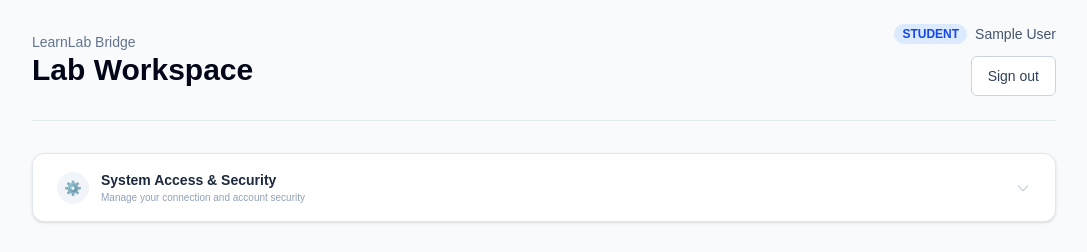
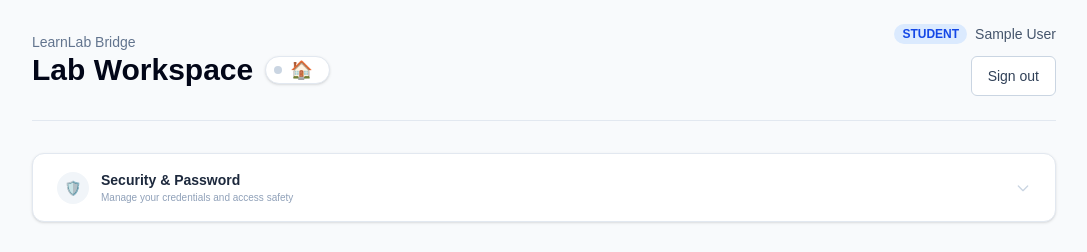
Before and after one commit to sboonstudio/llb-mwit-ds-tool, a Next.js app in the folder platform/apps/web/: page /dashboard in a window 1280 px wide. Shown: the top 252 px of the page, without its empty margins (96-1183 px from the left). Built offline with nearby package versions, Linux system fonts and the light colour scheme; no server answers; the database is empty; sample sign-in values are in the browser's storage.

Commit message:
feat: integrate connectivity status into header and refine security UI

```diff
--- a/platform/apps/web/src/app/dashboard/page.tsx
+++ b/platform/apps/web/src/app/dashboard/page.tsx
@@ -63,7 +63,42 @@ export default async function DashboardPage() {
         <div className="mb-8 flex flex-col justify-between gap-4 border-b border-slate-200 pb-6 sm:flex-row sm:items-center">
           <div>
             <p className="text-sm font-medium text-slate-500">LearnLab Bridge</p>
-            <h1 className="text-3xl font-semibold">Lab Workspace</h1>
+            <div className="flex items-center gap-3">
+                <h1 className="text-3xl font-semibold">Lab Workspace</h1>
+
+                {/* Compact Connectivity Status Icon */}
+                <details className="group relative">
+                    <summary className="flex cursor-pointer list-none items-center gap-2 rounded-full border border-slate-200 bg-white px-2 py-1 shadow-sm hover:border-indigo-300 transition-all">
+                        <span className={`flex h-2 w-2 rounded-full ${isPublic ? "bg-emerald-500 animate-pulse" : "bg-slate-300"}`}></span>
+                        <span className="text-lg leading-none">{isPublic ? "🌐" : "🏠"}</span>
+                        <div className="max-w-0 overflow-hidden whitespace-nowrap text-[10px] font-bold text-slate-500 transition-all duration-300 group-open:max-w-xs group-open:ml-1">
+                            {isPublic ? "PUBLIC ACCESS" : "LOCAL MODE"}
+                        </div>
+                    </summary>
+                    <div className="absolute left-0 top-full z-10 mt-2 w-64 rounded-xl border border-indigo-100 bg-white p-4 shadow-xl">
+                        <p className="text-xs font-bold text-indigo-900 uppercase mb-2">Connectivity</p>
+                        {isPublic ? (
+                            <div className="space-y-2">
+                                <p className="text-[10px] text-slate-500 leading-relaxed">
+                                    Your lab is exposed securely via Cloudflare Tunnel.
+                                </p>
+                                <a
+                                    href={currentUrl}
+                                    target="_blank"
+                                    rel="noopener noreferrer"
+                                    className="block font-mono text-[10px] bg-slate-50 p-2 rounded border border-indigo-100 text-indigo-700 hover:bg-indigo-50 truncate"
+                                >
+                                    {currentUrl}
+                                </a>
+                            </div>
+                        ) : (
+                            <p className="text-[10px] text-slate-500 italic">
+                                Currently operating in restricted local network mode.
+                            </p>
+                        )}
+                    </div>
+                </details>
+            </div>
           </div>
           <div className="flex flex-col gap-3 sm:items-end">
             <div className="flex items-center gap-2">
@@ -99,17 +134,17 @@ export default async function DashboardPage() {
           </div>
         </div>
 
-        {/* System Access & Security Section (Moved to top) */}
+        {/* Account Security Section (Top-aligned) */}
         <section className="mb-8 rounded-xl border border-slate-200 bg-white shadow-sm overflow-hidden">
             <details className="group">
                 <summary className="flex cursor-pointer items-center justify-between px-6 py-4 hover:bg-slate-50 transition-colors list-none">
                     <div className="flex items-center gap-3">
                         <span className="flex h-8 w-8 items-center justify-center rounded-full bg-slate-100 text-slate-600 text-sm">
-                            ⚙️
+                            🛡️
                         </span>
                         <div>
-                            <h3 className="font-semibold text-slate-800 text-sm">System Access & Security</h3>
-                            <p className="text-[10px] text-slate-400">Manage your connection and account security</p>
+                            <h3 className="font-semibold text-slate-800 text-sm">Security & Password</h3>
+                            <p className="text-[10px] text-slate-400">Manage your credentials and access safety</p>
                         </div>
                     </div>
                     <svg className="h-4 w-4 text-slate-300 group-open:rotate-180 transition-transform" fill="none" viewBox="0 0 24 24" stroke="currentColor">
@@ -118,46 +153,8 @@ export default async function DashboardPage() {
                 </summary>
 
                 <div className="border-t border-slate-100 bg-slate-50/30 p-6">
-                    <div className="grid grid-cols-1 gap-8 md:grid-cols-2">
-                        {/* Connection Info */}
-                        <div className="space-y-4">
-                            <h4 className="text-xs font-bold uppercase tracking-wider text-slate-400">Connectivity</h4>
-                            {isPublic ? (
-                                <div className="rounded-lg border border-indigo-100 bg-indigo-50 p-4">
-                                    <div className="flex items-start gap-3">
-                                        <span className="text-xl">🌐</span>
-                                        <div>
-                                            <p className="text-sm font-semibold text-indigo-900">Public Access Enabled</p>
-                                            <p className="text-xs text-indigo-700 mt-1">Your lab is accessible via Cloudflare Tunnel at:</p>
-                                            <a
-                                                href={currentUrl}
-                                                target="_blank"
-                                                rel="noopener noreferrer"
-                                                className="inline-block mt-2 font-mono text-[10px] bg-white/50 px-2 py-1 rounded border border-indigo-200 text-indigo-800 hover:bg-white"
-                                            >
-                                                {currentUrl}
-                                            </a>
-                                        </div>
-                                    </div>
-                                </div>
-                            ) : (
-                                <div className="rounded-lg border border-slate-100 bg-white p-4">
-                                    <div className="flex items-start gap-3">
-                                        <span className="text-xl">🏠</span>
-                                        <div>
-                                            <p className="text-sm font-semibold text-slate-700">Local Access Only</p>
-                                            <p className="text-xs text-slate-500 mt-1">You are currently connected via local network.</p>
-                                        </div>
-                                    </div>
-                                </div>
-                            )}
-                        </div>
-
-                        {/* Password Management */}
-                        <div className="space-y-4">
-                            <h4 className="text-xs font-bold uppercase tracking-wider text-slate-400">Security</h4>
-                            <ChangePasswordForm />
-                        </div>
+                    <div className="max-w-md">
+                        <ChangePasswordForm />
                     </div>
                 </div>
             </details>
```
